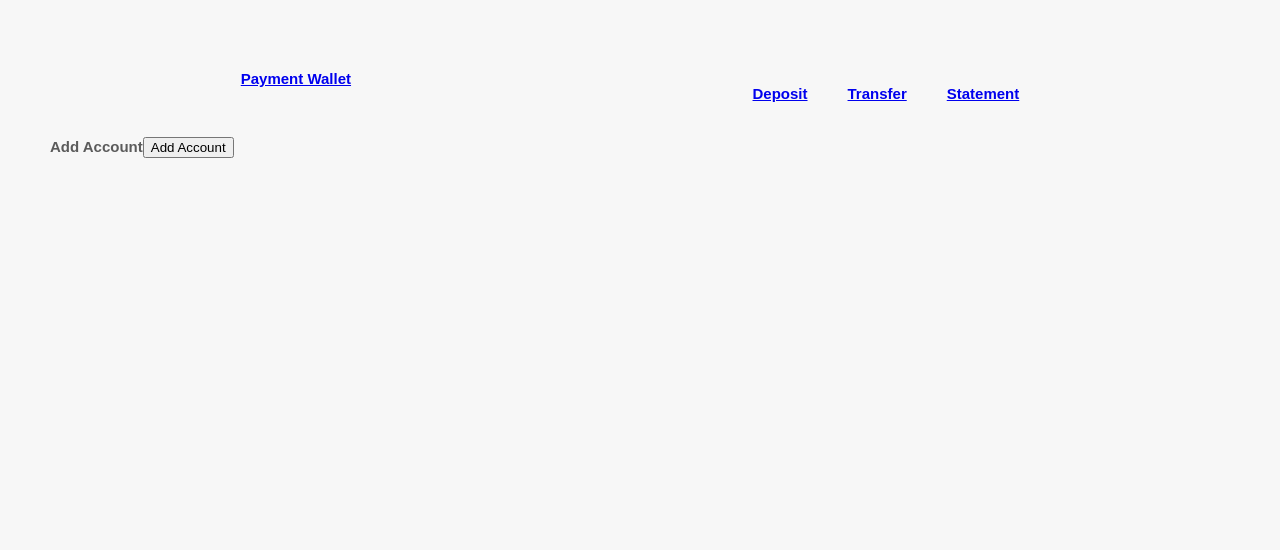
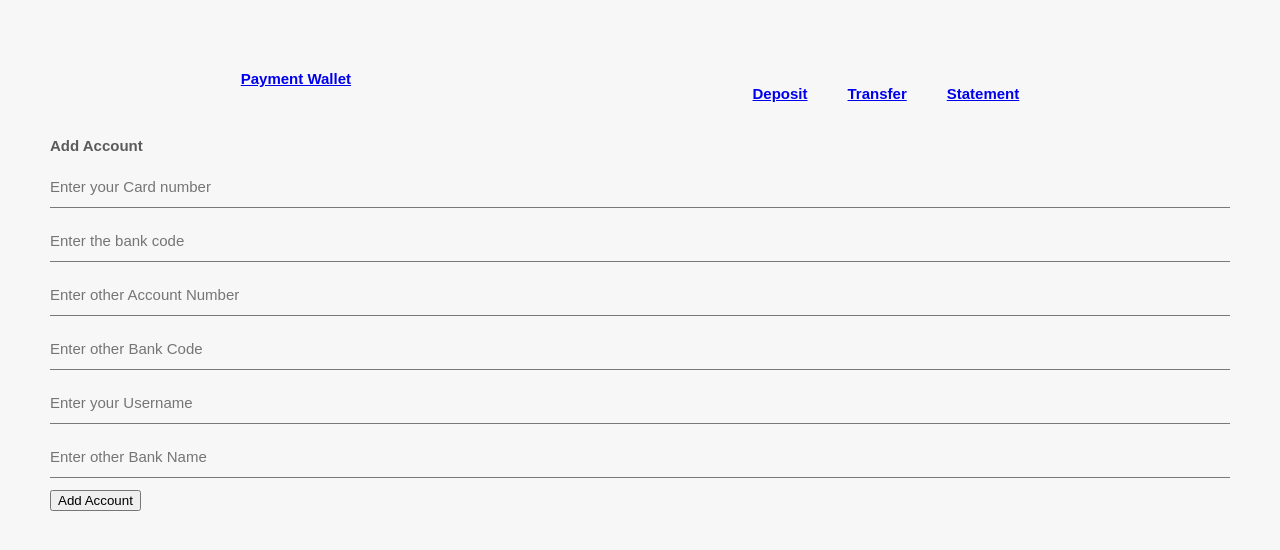
Before and after one commit to apricum-ma/template-poc-app, a React (Create React App) app: page /add-account in a window 1280 px wide. Shown: the top 550 px of the page. Built offline with nearby package versions, Linux system fonts and the light colour scheme.

Commit message:
add account form added

```diff
--- /dev/null
+++ b/src/actions/addAccount.js
@@ -0,0 +1,6 @@
+export const addAccount = payload => {
+  return {
+    type: 'ADD_ACCOUNT',
+    payload
+  }
+}
--- a/src/components/pages/AddAccount.jsx
+++ b/src/components/pages/AddAccount.jsx
@@ -1,24 +1,82 @@
 import React, { Component } from 'react';
 import Button from '../atoms/Button';
-import UserCard from '../molecules/UserCard';
+import { Field } from 'redux-form';
+import Input from '../atoms/Input';
 
 class AddAccount extends Component {
-  state = {
-    showDefaultCard: false
-  }
-  addAccount = () => {
-    this.setState({ showDefaultCard: true });
+  addAccountHandler = values => {
+    const { addAccount, token, custNumber } = this.props;
+    const req = {
+      reqBody: values,
+      token
+    }
+    req.reqBody.custNumber = custNumber;
+    addAccount(req);
   }
 
-  saveCard = () => {
-    this.setState({ showDefaultCard: false });
-  }
   render() {
-    const { showDefaultCard } = this.state;
+    const { handleSubmit } = this.props;
     return <div>
         Add Account
-        <Button onClick={this.addAccount}> Add Account </Button>
-        { showDefaultCard && <UserCard onClick={this.saveCard}/>}
+        <form className="register__form col col-md-6 offset-md-6" onSubmit={handleSubmit(this.addAccountHandler)}>
+          <Field
+            id="cardNumber"
+            component={Input}
+            type="text"
+            label="Card Number"
+            name="cardNumber"
+            className="register-field col-md-6 col-lg-6"
+            placeholder="Enter your Card number"
+          />
+          <Field
+            id="bankcode"
+            component={Input}
+            type="text"
+            label="Bank Code"
+            name="bankCode"
+            className="register-field col-md-6 col-lg-6"
+            placeholder="Enter the bank code"
+          />
+          <Field
+            id="otherAccountNumber"
+            component={Input}
+            type="text"
+            label="Other Account Number"
+            name="otherAccountNumber"
+            className="register-field col-md-6 col-lg-6"
+            placeholder="Enter other Account Number"
+          />
+          <Field
+            id="otherBankCode"
+            component={Input}
+            type="text"
+            label="Other Bank Code"
+            name="otherBankCode"
+            className="register-field col-md-6 col-lg-6"
+            placeholder="Enter other Bank Code"
+          />
+          <Field
+            id="userName"
+            component={Input}
+            type="text"
+            label="User Name"
+            name="userName"
+            className="register-field col-md-6 col-lg-6"
+            placeholder="Enter your Username"
+          />
+          <Field
+            id="otherBankName"
+            component={Input}
+            type="text"
+            label="Other Bank Name"
+            name="otherBankName"
+            className="register-field col-md-6 col-lg-6"
+            placeholder="Enter other Bank Name"
+          />
+          <Button onClick={this.addAccountHandler}>
+            Add Account
+          </Button>
+        </form>
     </div>
   }
 }
--- a/src/components/pages/Login.jsx
+++ b/src/components/pages/Login.jsx
@@ -11,9 +11,8 @@ class Login extends Component {
   };
 
   componentDidUpdate = prevProps => {
-    const { updateRoute, history, accountNumber } = this.props;
+    const { updateRoute, history } = this.props;
     if(updateRoute && updateRoute !== prevProps.updateRoute){
-      console.log(accountNumber);
       history.push('/add-account');
     }
   }
--- a/src/containers/AddAccount.jsx
+++ b/src/containers/AddAccount.jsx
@@ -1,18 +1,26 @@
 import { connect } from 'react-redux';
 import { bindActionCreators } from 'redux';
 import AddAccount from '../components/pages/AddAccount';
-// import { reduxForm } from 'redux-form';
+import { reduxForm } from 'redux-form';
 
-// import { fetchCardDetails } from './../actions/home';
-// const formName = "Home";
+import { addAccount } from './../actions/addAccount';
+const formName = "AddAccount";
 const mapStateToProps = state => {
   return {
+    token: state.login.token,
+    custNumber: state.login.custNumber
   }
 };
 
 const mapDispatchToProps = dispatch => {
   return bindActionCreators({
+    addAccount
 	}, dispatch);
 }
 
-export default connect(mapStateToProps, mapDispatchToProps)(AddAccount);
+export const AddAccForm = reduxForm({
+  form: formName,
+  destroyOnUnmount: false,
+})(AddAccount);
+
+export default connect(mapStateToProps, mapDispatchToProps)(AddAccForm);
--- a/src/containers/Login.jsx
+++ b/src/containers/Login.jsx
@@ -8,7 +8,7 @@ const formName = "Login";
 const mapStateToProps = state => {
   return {
     updateRoute: state.login.updateRoute,
-    accountNumber: state.login.accountNumber
+    custNumber: state.login.custNumber
   }
 };
 
--- a/src/reducers/login.js
+++ b/src/reducers/login.js
@@ -8,7 +8,7 @@ const initialState = {
         ...action.payload
       };
     }
-    return initialState;
+    return state;
   }
 
   export default loginReducer;
--- a/src/reducers/register.js
+++ b/src/reducers/register.js
@@ -8,7 +8,7 @@ const registerReducer = (state = initialState, action = {}) => {
       updateRoute: true
     };
   }
-  return initialState;
+  return state;
 }
 
 export default registerReducer;
--- /dev/null
+++ b/src/sagas/addAccountSaga.js
@@ -0,0 +1,34 @@
+import { all, call, put, takeLatest } from 'redux-saga/effects';
+import { AXIOS_INSTANCE, checkStatus } from '../utils/api';
+import * as config from '../config/dev.config';
+export const addUserAcc = payload => {
+  const axiosInstance = AXIOS_INSTANCE(config.baseUrl, payload.token);
+  return axiosInstance.post('/api/add-account', payload.reqBody)
+}
+export function* loginUser(action) {
+  try {
+    const { payload } = action;
+    const { status, data} = yield call(addUserAcc,payload);
+    if (checkStatus(status)) {
+      yield put({
+        type: 'ADD_ACCOUNT_SUCCESS',
+        payload: {
+          ...data,
+        },
+      });
+    }
+  } catch (error) {
+    yield put({
+      type: 'ADD_ACCOUNT_FAILURE',
+      payload: {data: 'Error in fetch'},
+    });
+  }
+}
+
+export function* addAcc(...args) {
+  yield takeLatest('ADD_ACCOUNT', loginUser, ...args);
+}
+
+export function* registrationSaga() {
+  yield all([addAcc()]);
+}
--- a/src/sagas/index.js
+++ b/src/sagas/index.js
@@ -1,9 +1,11 @@
 import { userReg } from './registerUserSaga';
 import { userLogin } from './loginSaga';
+import { addAcc } from './addAccountSaga';
 
 const rootSaga = {
   userReg,
-  userLogin
+  userLogin,
+  addAcc
 };
 
 export default rootSaga;
```
